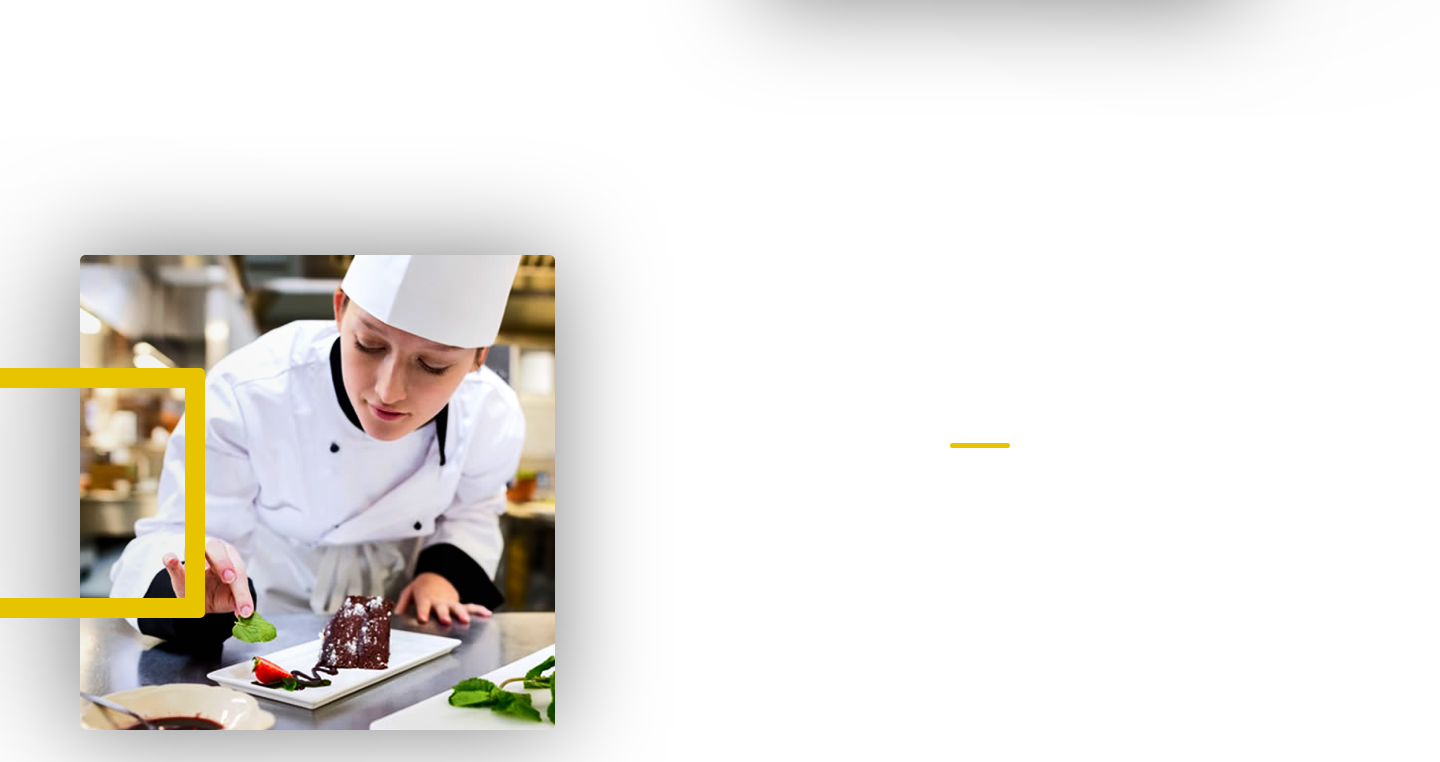
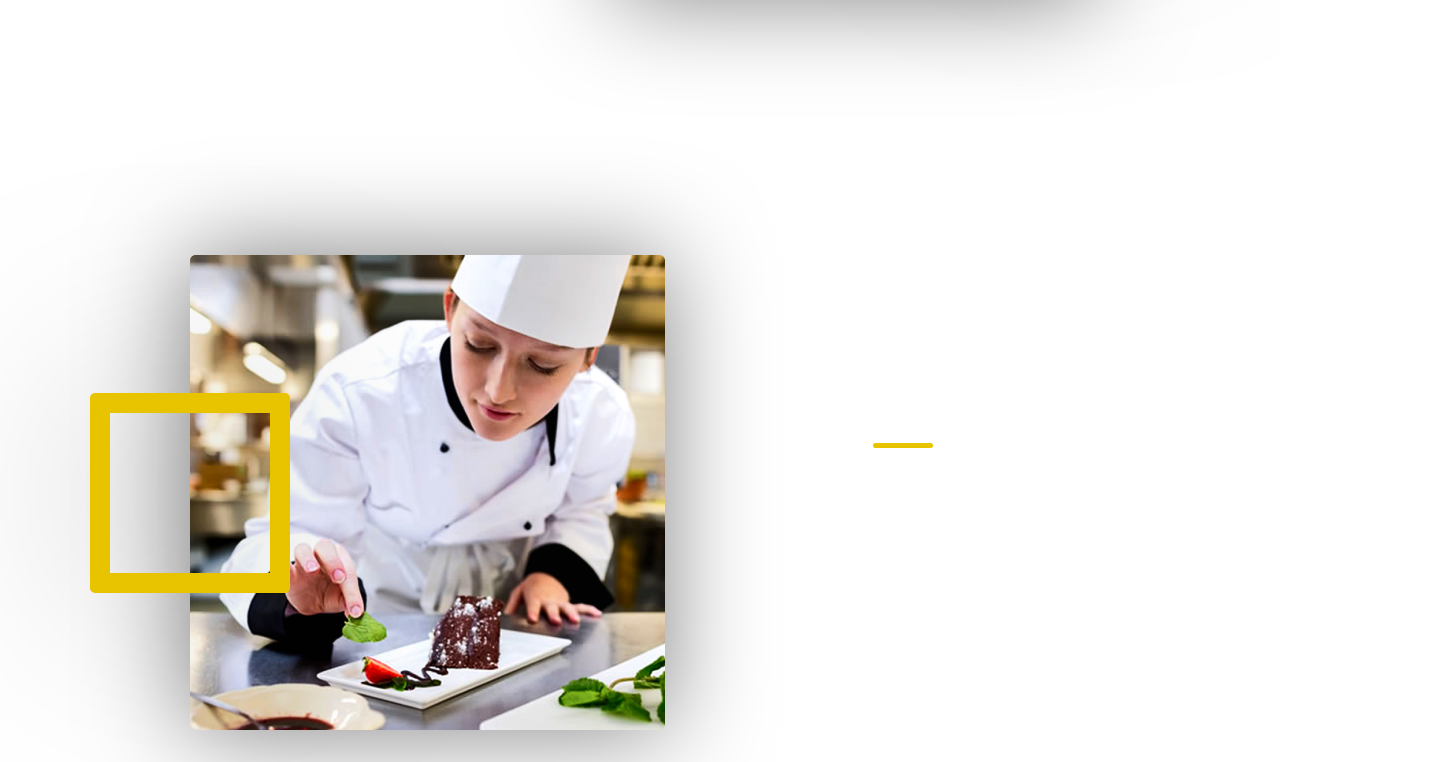
Before and after one commit to bloodmooner/hunger, a website: page src/index.html in a window 1280 px wide. Shown: the part 1378-2140 px from the top of the page, 1440 px wide, since content can reach past the window. Drawn offline with nearby package versions, Linux system fonts and the light colour scheme; files that its build step writes are made by us from their sources; a web font is replaced by a local one.

Commit message:
feat: add 1200px - 1920px styles brakepoint

```diff
--- a/src/index.html
+++ b/src/index.html
@@ -126,7 +126,7 @@
     </section>
 
     <section class="about" id="about">
-        <div class="contaier">
+        <div class="container">
             <div class="about__wrapper">
                 <div class="about__descr">
                     <h2 class="title title_fz36 about__title">
--- a/src/sass/blocks/_about.scss
+++ b/src/sass/blocks/_about.scss
@@ -1,11 +1,15 @@
 .about {
-    width: 1440px;
+    width: 100%;
     margin: 0 auto;
     &__wrapper {
         padding: 100px 80px;
         display: grid;
-        grid-template-columns: repeat(2, 600px);
+        grid-template-columns: repeat(2, 1fr);
         justify-content: space-between;
+        @include for-desktop-up {
+            padding: 100px 0;
+            grid-template-columns: repeat(2, 1fr);
+        }
     }
     &__title {
         margin-top: 120px;
@@ -53,6 +57,17 @@
             border: 20px solid #E8C300;
             border-radius: 5px;
             filter: drop-shadow(0px 0px 100px rgba(0, 0, 0, 0.5));
+            @include for-desktop-up {
+                width: 200px;
+                height: 200px;
+                right: -100px;
+            }
         }
     }
+    &__descr {
+        @include for-desktop-up {
+            margin-right: 50px;
+        }
+    }
+
 }
--- a/src/sass/blocks/_booking.scss
+++ b/src/sass/blocks/_booking.scss
@@ -1,18 +1,24 @@
 .booking {
-    width: 1440px;
+
     margin: 0 auto;
-    padding: 100px 80px 70px 135px;
+    padding: 100px 0 70px 0;
     &__wrapper {
         display: grid;
         grid-template-columns: 565px 600px;
         column-gap: 70px;
         justify-content: space-between;
+        @include for-desktop-up {
+            grid-template-columns: repeat(2, 1fr);
+        }
     }
     &__title {
         margin-top: 50px;
         text-align: center;
         text-transform: uppercase;
         line-height: 48px;
+        @include for-desktop-up {
+            margin-top: 25px;
+        }
     }
     &__divider {
         width: 60px;
@@ -41,6 +47,10 @@
             height: 475px;
             filter: drop-shadow(0px 0px 50px rgba(0, 0, 0, 0.5));
             border-radius: 5px;
+            @include for-desktop-up {
+                width: 100%;
+                height: auto;
+            }
         }
         &:after {
             content: '';
@@ -54,6 +64,11 @@
             border: 20px solid #E8C300;
             border-radius: 5px;
             filter: drop-shadow(0px 0px 100px rgba(0, 0, 0, 0.5));
+            @include for-desktop-up {
+                width: 200px;
+                height: 200px;
+                right: -100px;
+            }
         }
     }
     &__form {
@@ -64,6 +79,9 @@
             grid-template-rows: repeat(4, 60px);
             row-gap: 10px;
             column-gap: 10px;
+            @include for-desktop-up {
+                grid-template-columns: repeat(2, 1fr);
+            }
             input {
                 background-color: #e5e5e5;
                 border-radius: 5px;
@@ -90,4 +108,7 @@
             opacity: 0.5;
         }
     }
+    @include for-desktop-up {
+        padding: 100px 0;
+    }
 }
--- a/src/sass/blocks/_contact.scss
+++ b/src/sass/blocks/_contact.scss
@@ -19,6 +19,9 @@
                 font-size: 14px;
                 color: #333333;
             }
+            @include for-desktop-up {
+                grid-template: 60px 120px 60px / 1fr 1fr 1fr ;
+            }
         }
     }
     &__block {
--- a/src/sass/blocks/_events.scss
+++ b/src/sass/blocks/_events.scss
@@ -6,6 +6,10 @@
         display: grid;
         grid-template-columns: repeat(2, 600px);
         column-gap: 30px;
+        @include for-desktop-up {
+            padding: 100px 0;
+            grid-template-columns: repeat(2, 1fr);
+        }
     }
     &__title {
         margin-top: 120px;
@@ -53,6 +57,10 @@
                 filter: drop-shadow(0px 0px 50px rgba(0, 0, 0, 0.5));
                 border-radius: 5px;
                 z-index: -1;
+                @include for-desktop-up {
+                    width: 100%;
+                    height: auto;
+                }
             }
             &:before {
                 content: '';
@@ -67,6 +75,11 @@
                 border-radius: 5px;
                 filter: drop-shadow(0px 0px 100px rgba(0, 0, 0, 0.5));
                 z-index: 1;
+                @include for-desktop-up {
+                    width: 200px;
+                    height: 200px;
+                    left: -100px;
+                }
             }
         }
         &-right {
@@ -76,6 +89,10 @@
                 height: 475px;
                 filter: drop-shadow(0px 0px 50px rgba(0, 0, 0, 0.5));
                 border-radius: 5px;
+                @include for-desktop-up {
+                    width: 100%;
+                    height: auto;
+                }
             }
             &:after {
                 content: '';
@@ -89,6 +106,11 @@
                 border: 20px solid #E8C300;
                 border-radius: 5px;
                 filter: drop-shadow(0px 0px 100px rgba(0, 0, 0, 0.5));
+                @include for-desktop-up {
+                    width: 200px;
+                    height: 200px;
+                    right: -100px;
+                }
             }
         }
     }
@@ -112,6 +134,9 @@
                 display: block;
                 width: 351px;
             }
+            @include for-desktop-up {
+                right: 0;
+            }
         }
         &-right {
             top: 0px;
@@ -120,7 +145,13 @@
                 transform: rotate(-90deg) translate(-77%, -1150%);
                 display: block;
                 width: 351px;
+                @include for-desktop-up {
+                    transform: rotate(-90deg) translate(-67%, -1150%);
+                }
             }
+        }
+        @include for-desktop-up {
+            height: 100%;
         }
     }
     &__footer {
--- a/src/sass/blocks/_menu.scss
+++ b/src/sass/blocks/_menu.scss
@@ -61,6 +61,9 @@
         display: grid;
         grid-template-columns: repeat(3, 365px);
         justify-content: space-between;
+        @include for-desktop-up {
+            grid-template-columns: repeat(3, 1fr);
+        }
     }
     &__subwrapper {
         margin-top: 50px;
--- a/src/sass/blocks/_promo.scss
+++ b/src/sass/blocks/_promo.scss
@@ -1,5 +1,4 @@
 .promo {
-    max-width: 1920px;
     width: 100%;
     margin: 0 auto;
     min-height: 800px;
@@ -44,6 +43,9 @@
         display: grid;
         grid-template-columns: 535px 150px 535px;
         justify-content: space-between;
+        @include for-desktop-up {
+            grid-template-columns: 2fr 1fr 2fr;
+        }
     }
     &__menu {
         ul {
@@ -69,6 +71,11 @@
     }
     &__logo {
         padding-top: 25px;
+        @include for-desktop-up {
+            display: flex;
+            justify-content: center;
+            align-items: center;
+        }
     }
     &__caption {
         margin-top: 150px;
--- a/src/sass/blocks/_specialties.scss
+++ b/src/sass/blocks/_specialties.scss
@@ -6,6 +6,10 @@
         display: grid;
         grid-template-columns: repeat(2, 600px);
         justify-content: space-between;
+        @include for-desktop-up {
+            padding: 100px 0;
+            grid-template-columns: repeat(2, 1fr);
+        }
     }
     &__title {
         margin-top: 120px;
@@ -13,6 +17,9 @@
         text-transform: uppercase;
         line-height: 48px;
         color: #ffffff;
+        @include for-desktop-up {
+            margin-top: 50px;
+        }
     }
     &__divider {
         width: 60px;
@@ -52,6 +59,10 @@
             filter: drop-shadow(0px 0px 50px rgba(0, 0, 0, 0.5));
             border-radius: 5px;
             z-index: -1;
+            @include for-desktop-up {
+                width: 100%;
+                height: auto;
+            }
         }
         &:before {
             content: '';
@@ -66,6 +77,16 @@
             border-radius: 5px;
             filter: drop-shadow(0px 0px 100px rgba(0, 0, 0, 0.5));
             z-index: 1;
+            @include for-desktop-up {
+                width: 200px;
+                height: 200px;
+                left: -100px;
+            }
+        }
+    }
+    &__descr {
+        @include for-desktop-up {
+            margin-left: 50px;
         }
     }
 }
--- a/src/sass/blocks/_team.scss
+++ b/src/sass/blocks/_team.scss
@@ -3,9 +3,9 @@
     margin: 0 auto;
     background: url('../../img/master-chef/master-chef-bg.png') no-repeat 50%/cover;
     &__wrapper {
-        padding: 100px 80px;
+        padding: 100px 0;
         display: grid;
-        grid-template-columns: repeat(2, 600px);
+        grid-template-columns: repeat(2, 1fr);
         justify-content: space-between;
     }
     &__title {
@@ -67,6 +67,16 @@
             border-radius: 5px;
             filter: drop-shadow(0px 0px 100px rgba(0, 0, 0, 0.5));
             z-index: 1;
+            @include for-desktop-up {
+                left: -100px;
+                width: 200px;
+                height: 200px;
+            }
+        }
+    }
+    &__descr {
+        @include for-desktop-up {
+            margin-left: 50px;
         }
     }
 }
--- a/src/sass/style.scss
+++ b/src/sass/style.scss
@@ -19,6 +19,9 @@
 .container {
     width: 1280px;
     margin: 0 auto;
+    @include for-desktop-up {
+        width: 900px;
+    }
 }
 section {
     max-width: 1920px;
```
Also changed, not shown: dist/css/style.min.css, dist/index.html.
